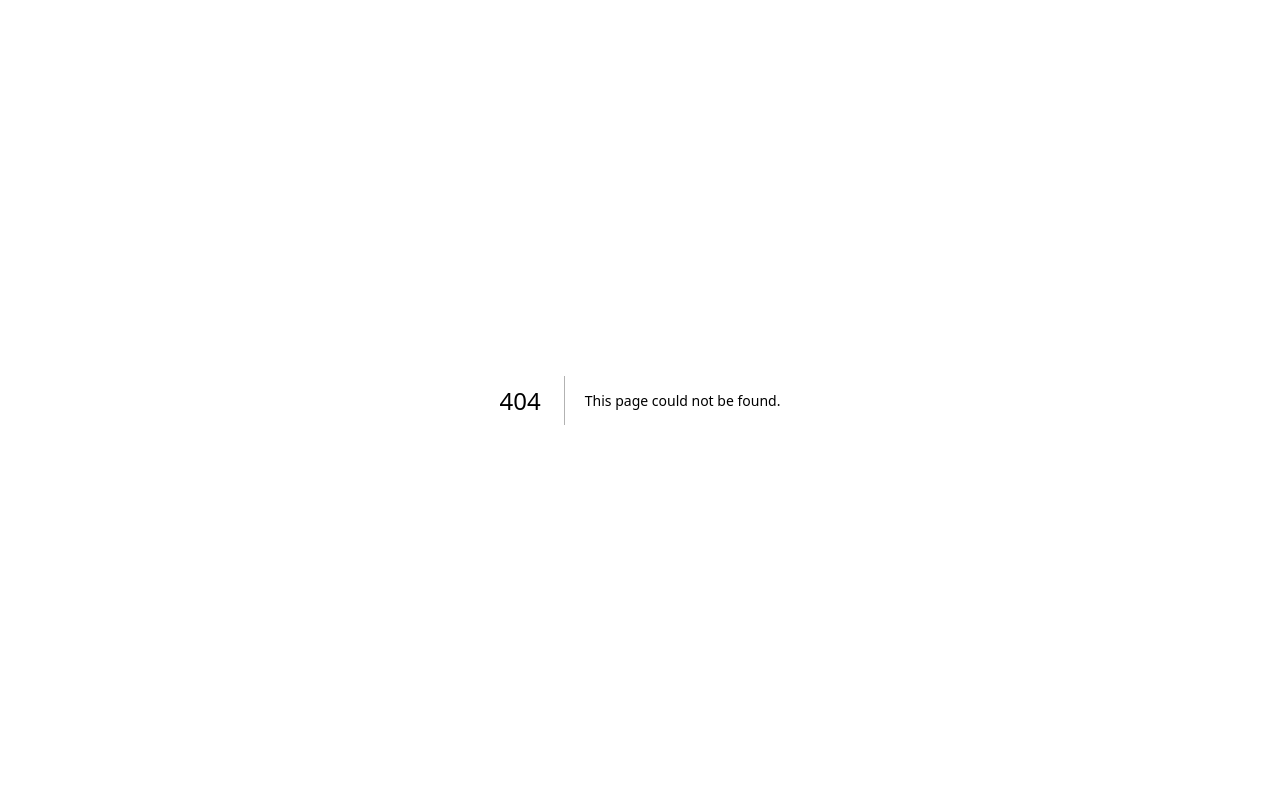
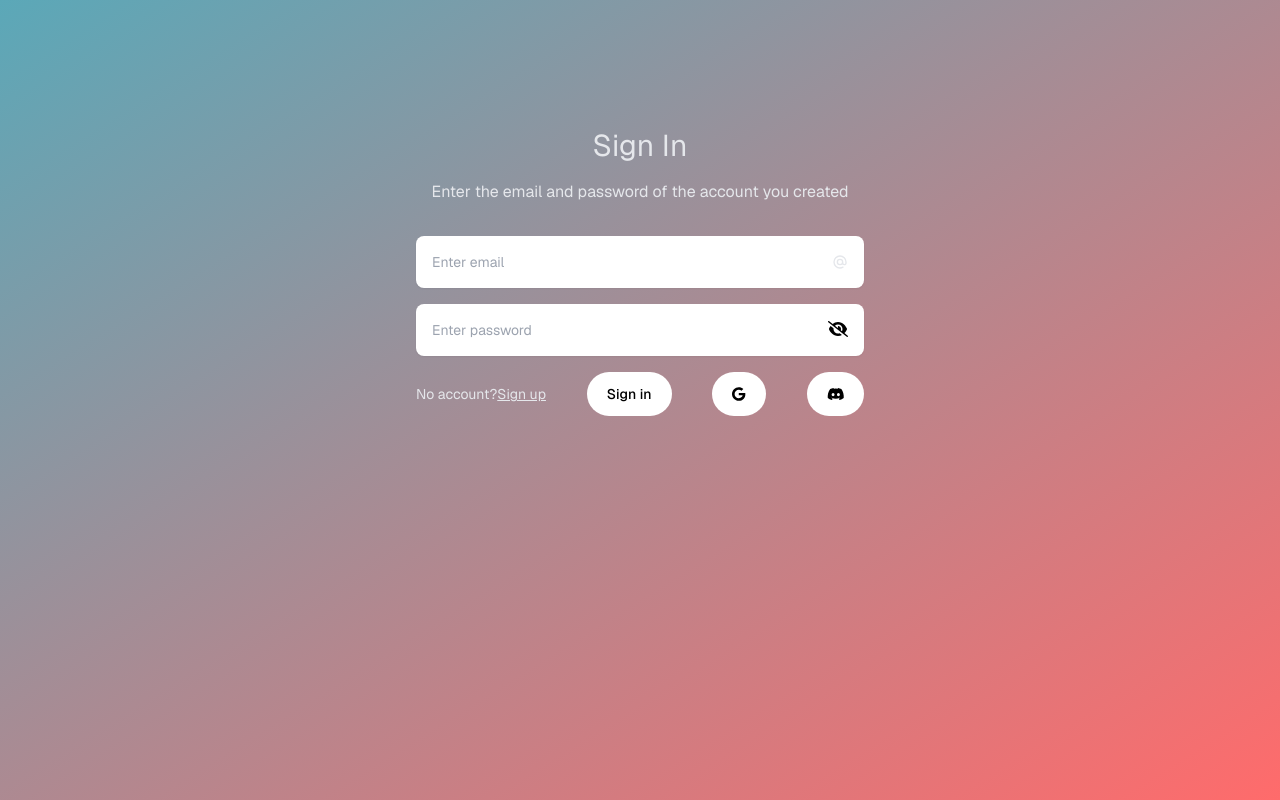
Before and after one commit to RamonGarciaJr956/storyboard, a Next.js app: page /Sign-in in a window 1280 px wide. Before the commit this address had no page. Built offline with nearby package versions, Linux system fonts and the light colour scheme.

Commit message:
Sign it sign up page

```diff
--- /dev/null
+++ b/src/app/Sign-in/page.tsx
@@ -0,0 +1,125 @@
+"use client"
+
+import { FontAwesomeIcon } from '@fortawesome/react-fontawesome'
+import { Component, ReactElement } from 'react';
+import {faDiscord} from '@fortawesome/free-brands-svg-icons'
+import {faGoogle} from '@fortawesome/free-brands-svg-icons'
+import { useState } from 'react'
+import { faEyeSlash } from '@fortawesome/free-solid-svg-icons/faEyeSlash';
+import { faEye } from '@fortawesome/free-solid-svg-icons/faEye';
+
+
+
+
+const Page = () => {
+
+
+  const [password, setPassword] = useState("")
+  const [type, setType] = useState('password')
+
+
+  const viewPassword = (e: MouseEvent) =>{
+    e.preventDefault()
+    if(type == 'password')
+    {
+      setType('text')
+    }
+    else if(type == 'text')
+    {
+      setType('password')
+    }
+    return
+  }
+
+  return (
+
+<div className=" px-4 py-16 sm:px-6 lg:px-8 bg-gradient-to-br from-[#5ba8b8] to-[#FF6B6B] w-screen h-screen ">
+<div className="mx-auto max-w-screen-xl px-4 py-16 sm:px-6 lg:px-8">
+  <div className="mx-auto max-w-lg text-center">
+    <h1 className="text-2xl text-gray-200 sm:text-3xl">Sign In</h1>
+
+    <p className="mt-4 text-gray-200">
+      Enter the email and password of the account you created
+    </p>
+  </div>
+
+  <form action="#" className="mx-auto mb-0 mt-8 max-w-md space-y-4">
+    <div>
+      <label htmlFor="email" className="sr-only">Email</label>
+
+      <div className="relative">
+        <input
+          type="email"
+          className="w-full rounded-lg border-gray-200 p-4 pe-12 text-sm shadow-sm"
+          placeholder="Enter email"
+        />
+
+        <span className="absolute inset-y-0 end-0 grid place-content-center px-4">
+          <svg
+            xmlns="http://www.w3.org/2000/svg"
+            className="size-4 text-gray-200"
+            fill="none"
+            viewBox="0 0 24 24"
+            stroke="currentColor"
+          >
+            <path
+              strokeLinecap="round"
+              strokeLinejoin="round"
+              strokeWidth="2"
+              d="M16 12a4 4 0 10-8 0 4 4 0 008 0zm0 0v1.5a2.5 2.5 0 005 0V12a9 9 0 10-9 9m4.5-1.206a8.959 8.959 0 01-4.5 1.207"
+            />
+          </svg>
+        </span>
+      </div>
+    </div>
+
+    <div>
+      <label htmlFor="password" className="sr-only">Password</label>
+
+      <div className="relative">
+        <input
+          type="password"
+          className="w-full rounded-lg border-gray-200 p-4 pe-12 text-sm shadow-sm"
+          placeholder="Enter password"
+        />
+
+        <span className="absolute inset-y-0 end-0 grid place-content-center px-4">
+        <button onClick={(e) => viewPassword}>
+          <FontAwesomeIcon icon={faEyeSlash} />
+        </button>
+
+        </span>
+      </div>
+    </div>
+
+    <div className="flex items-center justify-between">
+      <p className="text-sm text-gray-200">
+        No account?
+        <a className="underline" href="#">Sign up</a>
+      </p>
+
+      <button type="submit" className="inline-block rounded-full px-5 py-3 text-sm font-medium text-black bg-white"> Sign in </button>
+
+      <button
+       type="submit" className="inline-block rounded-full px-5 py-3 text-sm font-medium text-black bg-white"
+       >
+
+        <FontAwesomeIcon icon={faGoogle}/>
+
+       </button>
+       <button
+       type="submit" className="inline-block rounded-full px-5 py-3 text-sm font-medium text-black bg-white"
+       >
+
+        <FontAwesomeIcon icon={faDiscord}/>
+       </button>
+
+    </div>
+  </form>
+  </div>
+
+</div>
+  );
+};
+
+export default Page;
--- /dev/null
+++ b/src/app/Sign-up/page.tsx
@@ -0,0 +1,112 @@
+"use client"
+import { FontAwesomeIcon } from '@fortawesome/react-fontawesome'
+import { Component, ReactElement } from 'react';
+import {faDiscord} from '@fortawesome/free-brands-svg-icons'
+import {faGoogle} from '@fortawesome/free-brands-svg-icons'
+
+const Page = () => {
+
+  return (
+
+<div className=" px-4 py-16 sm:px-6 lg:px-8 bg-gradient-to-br from-[#5ba8b8] to-[#FF6B6B] w-screen h-screen ">
+<div className="mx-auto max-w-screen-xl px-4 py-16 sm:px-6 lg:px-8">
+  <div className="mx-auto max-w-lg text-center">
+    <h1 className="text-2xl text-gray-200 sm:text-3xl">Sign Up</h1>
+
+    <p className="mt-4 text-gray-200">
+      Create an account by selecting the email of your choice
+    </p>
+  </div>
+
+  <form action="#" className="mx-auto mb-0 mt-8 max-w-md space-y-4">
+    <div>
+      <label htmlFor="email" className="sr-only">Email</label>
+
+      <div className="relative">
+        <input
+          type="email"
+          className="w-full rounded-lg border-gray-200 p-4 pe-12 text-sm shadow-sm"
+          placeholder="Enter email"
+        />
+
+        <span className="absolute inset-y-0 end-0 grid place-content-center px-4">
+          <svg
+            xmlns="http://www.w3.org/2000/svg"
+            className="size-4 text-gray-200"
+            fill="none"
+            viewBox="0 0 24 24"
+            stroke="currentColor"
+          >
+            <path
+              strokeLinecap="round"
+              strokeLinejoin="round"
+              strokeWidth="2"
+              d="M16 12a4 4 0 10-8 0 4 4 0 008 0zm0 0v1.5a2.5 2.5 0 005 0V12a9 9 0 10-9 9m4.5-1.206a8.959 8.959 0 01-4.5 1.207"
+            />
+          </svg>
+        </span>
+      </div>
+    </div>
+
+    <div>
+      <label htmlFor="password" className="sr-only">Password</label>
+
+      <div className="relative">
+        <input
+          type="password"
+          className="w-full rounded-lg border-gray-200 p-4 pe-12 text-sm shadow-sm"
+          placeholder="Enter password"
+        />
+
+        <span className="absolute inset-y-0 end-0 grid place-content-center px-4">
+          <svg
+            xmlns="http://www.w3.org/2000/svg"
+            className="size-4 text-gray-200"
+            fill="none"
+            viewBox="0 0 24 24"
+            stroke="currentColor"
+          >
+            <path
+              strokeLinecap="round"
+              strokeLinejoin="round"
+              strokeWidth="2"
+              d="M15 12a3 3 0 11-6 0 3 3 0 016 0z"
+            />
+            <path
+              strokeLinecap="round"
+              strokeLinejoin="round"
+              strokeWidth="2"
+              d="M2.458 12C3.732 7.943 7.523 5 12 5c4.478 0 8.268 2.943 9.542 7-1.274 4.057-5.064 7-9.542 7-4.477 0-8.268-2.943-9.542-7z"
+            />
+          </svg>
+        </span>
+      </div>
+    </div>
+
+    <div className="flex items-center justify-between">
+
+      <button type="submit" className="inline-block rounded-lg px-5 py-3 text-sm font-medium text-black bg-white"> Sign up </button>
+
+      <button
+       type="submit" className="inline-block rounded-full px-5 py-3 text-sm font-medium text-black bg-white"
+       >
+
+        <FontAwesomeIcon icon={faGoogle}/>
+       </button>
+
+       <button
+       type="submit" className="inline-block rounded-full px-5 py-3 text-sm font-medium text-black bg-white"
+       >
+
+        <FontAwesomeIcon icon={faDiscord}/>
+       </button>
+
+    </div>
+  </form>
+  </div>
+
+</div>
+  );
+};
+
+export default Page;
```
